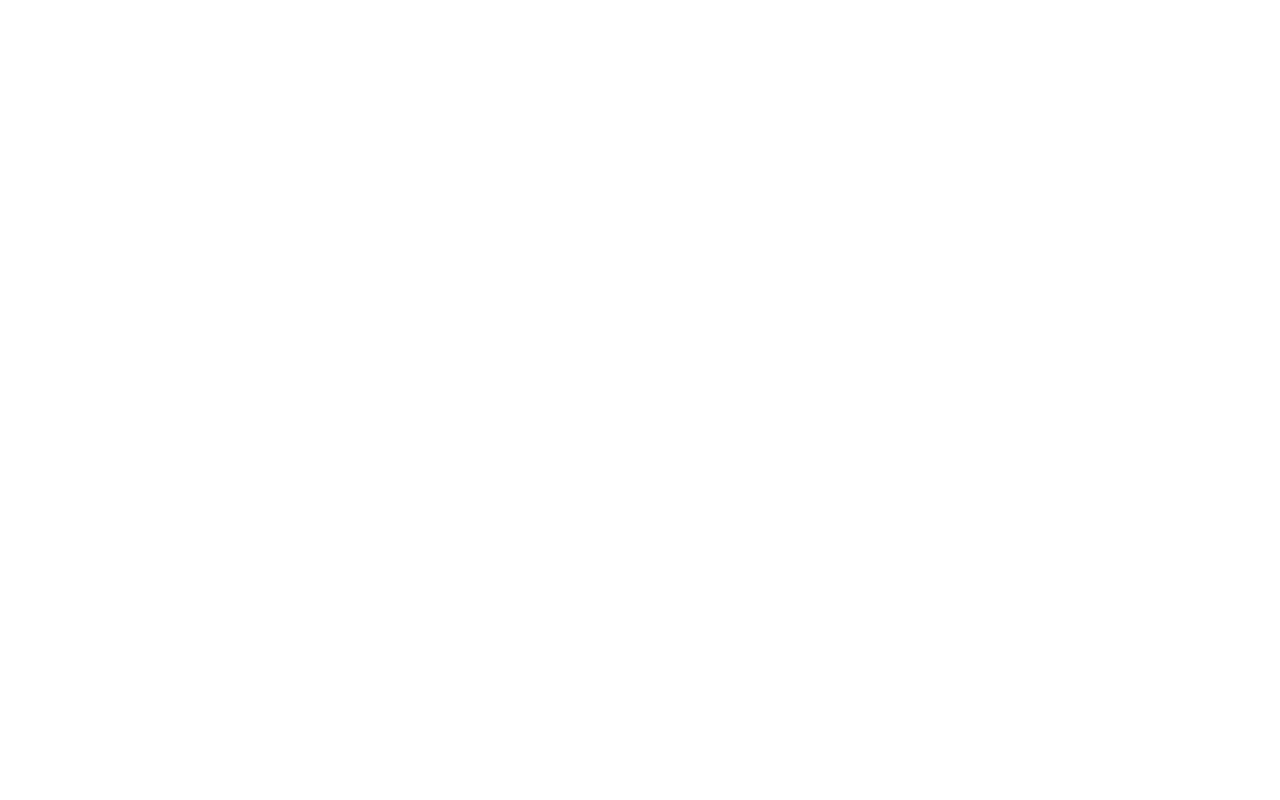
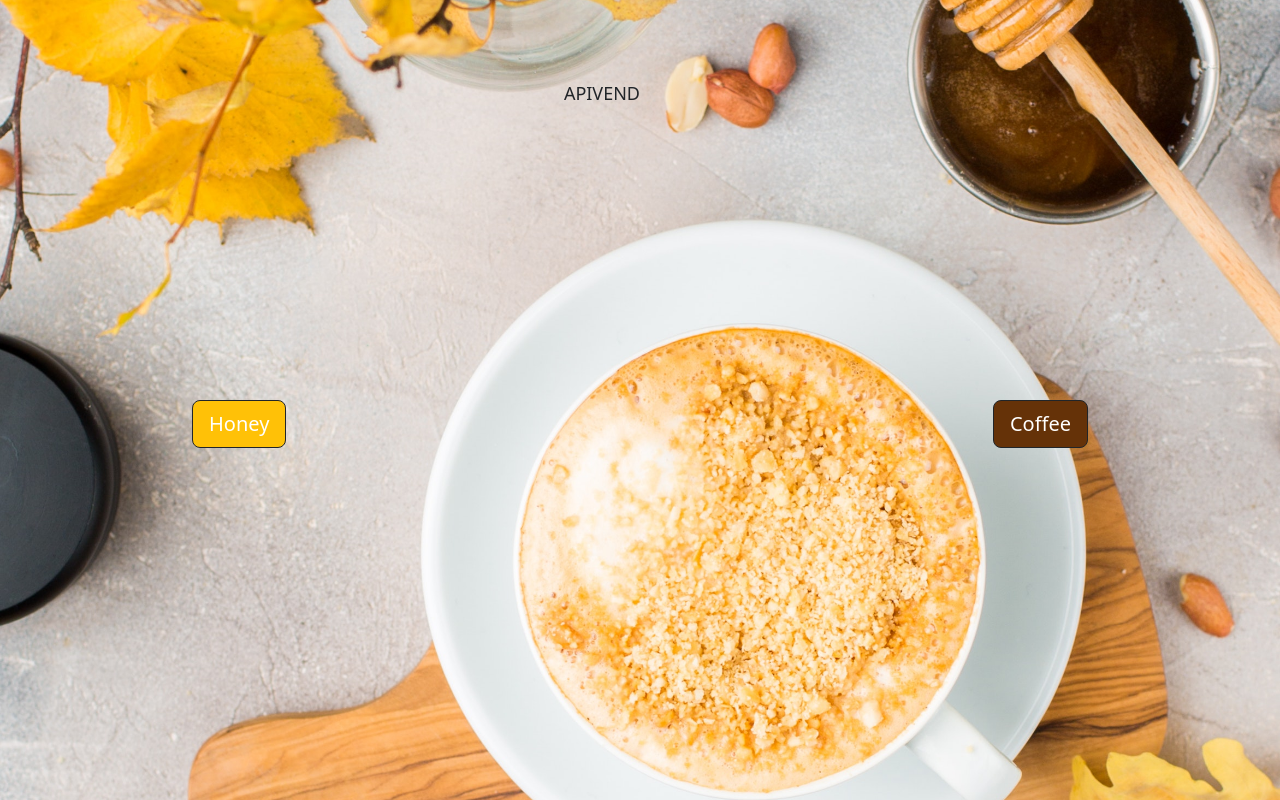
Before and after one commit to Apivend/Apivend.github.io, a plain HTML site: page index.html in a window 1280 px wide. Drawn offline with nearby package versions, Linux system fonts and the light colour scheme.

Commit message:
Pagina de start

```diff
--- a/css/main.css
+++ b/css/main.css
@@ -0,0 +1,28 @@
+body{
+    margin: 0;
+    padding: 0;
+}
+.img-principala {
+    height: 100vh;
+    width: 100%;
+    object-fit: cover;
+}
+.btn-honey{
+position: absolute;
+top: 50%;
+left: 15%;
+background-color: #FFC107;
+}
+.btn-coffee{
+position: absolute;
+top: 50%;
+right: 15%;
+background-color: #653208;
+}
+.text-titlu{
+position: absolute;
+top: 10%;
+right: 50%;
+font-size: large;
+
+}
--- a/index.html
+++ b/index.html
@@ -9,7 +9,10 @@
 <link rel="stylesheet" href="https://cdn.jsdelivr.net/npm/bootstrap@5.2.0-beta1/dist/css/bootstrap.min.css">
 <link rel="stylesheet" href="css/main.css">
 <body>
-
+    <img src="Imagini/pexels-anna-tukhfatullina-food-photographerstylist-2633405.jpg" class="img-fluid img-principala" alt="...">
+    <div class="text text-titlu">APIVEND</div>
+    <button type="button" class="btn btn-dark btn-lg btn-honey">Honey</button>
+    <button type="button" class="btn btn-dark btn-lg btn-coffee">Coffee</button>
 
     <script src="https://cdn.jsdelivr.net/npm/bootstrap@5.2.0-beta1/dist/js/bootstrap.bundle.min.js"></script>
 </body>
```
Also changed, not shown: Imagini/pexels-anna-tukhfatullina-food-photographerstylist-2633405.jpg (added).
